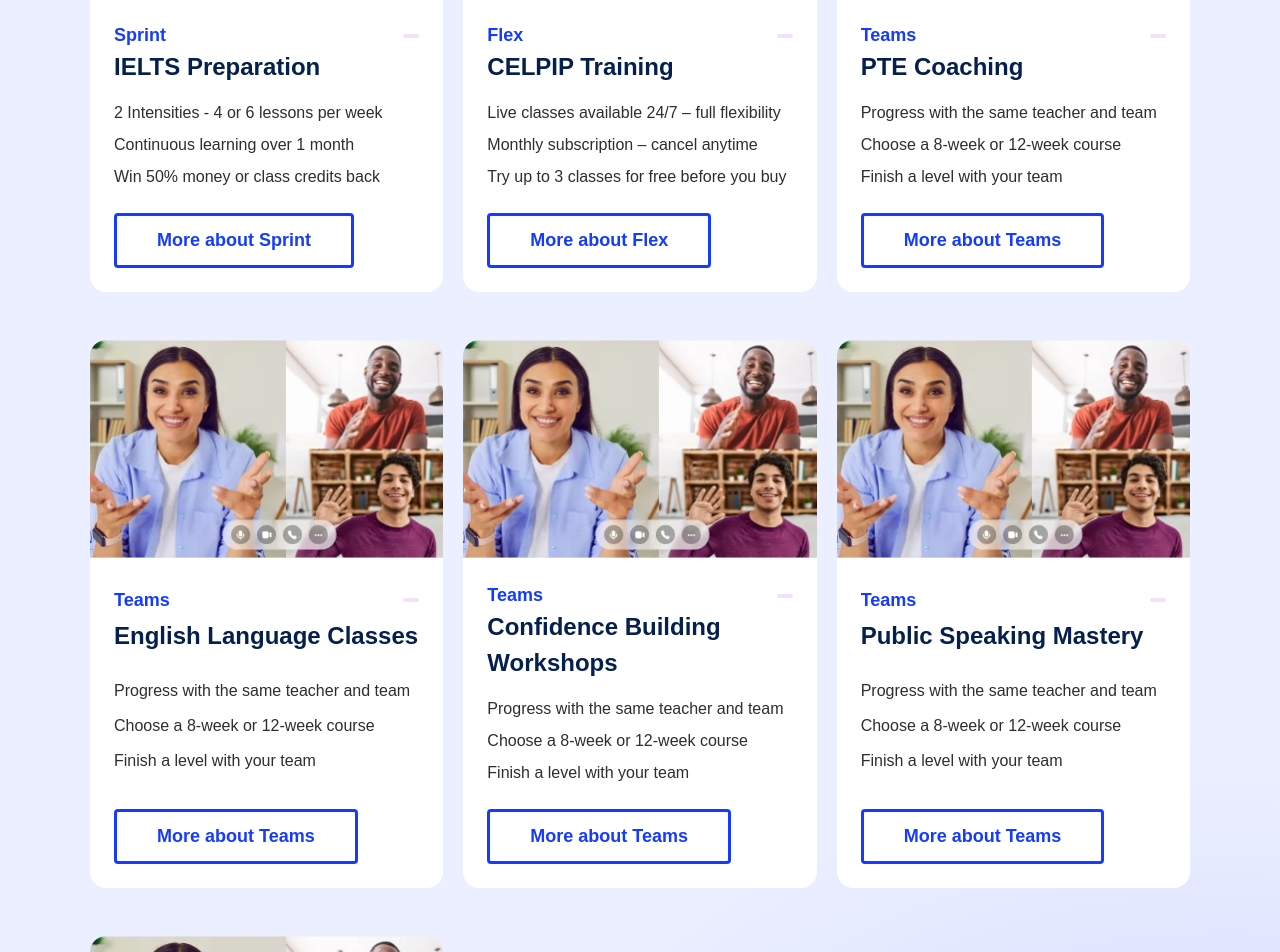
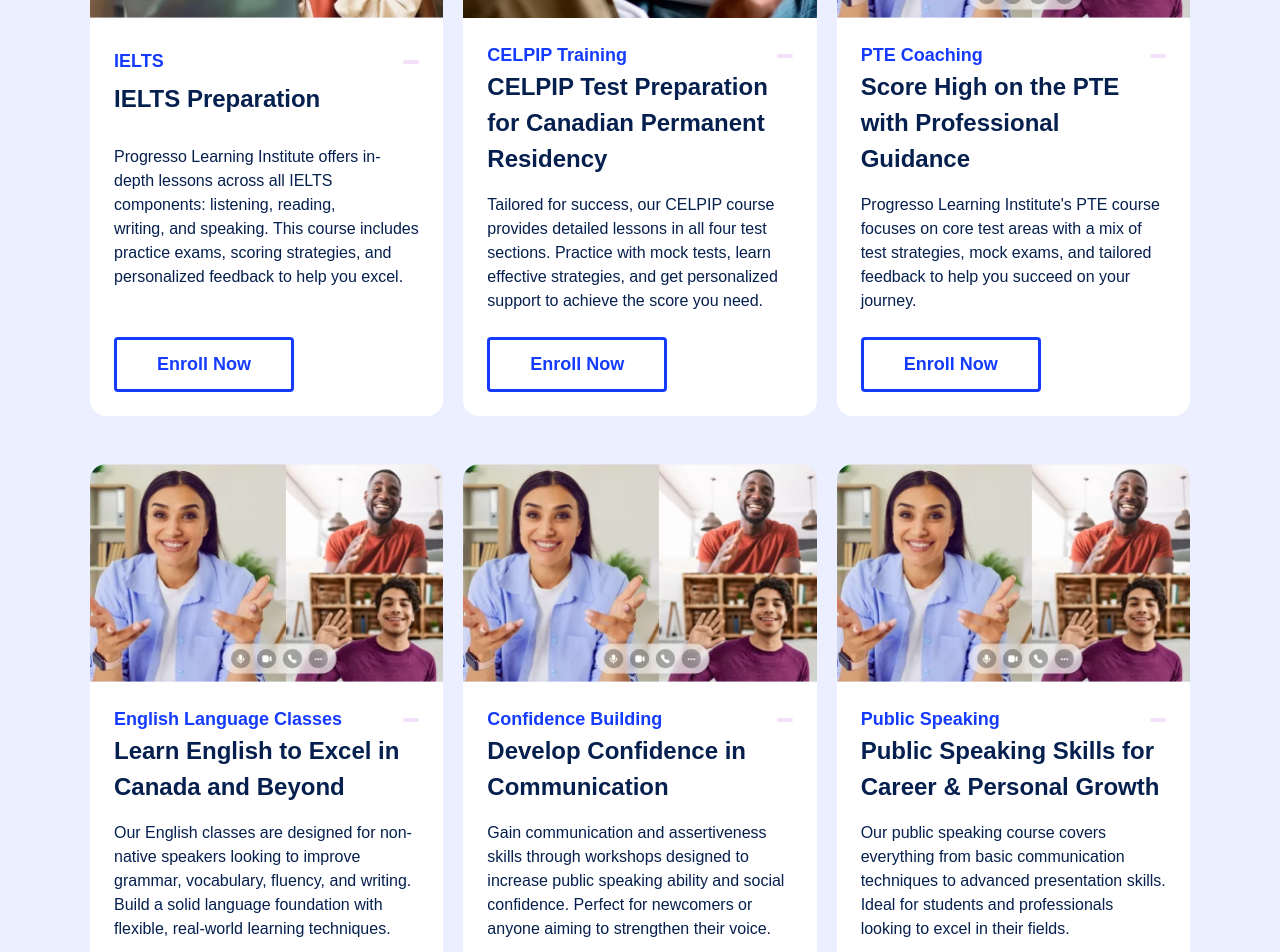
Before and after one commit to bahar-dc/learn-react, a React (Create React App) app: page / in a window 1280 px wide. Shown: the part 1760-2712 px from the top of the page. Built offline with nearby package versions, Linux system fonts and the light colour scheme.

Commit message:
Content updates

```diff
--- a/src/Components/Banner.jsx
+++ b/src/Components/Banner.jsx
@@ -6,11 +6,11 @@
             <section  className="hero bottom-tablet-image trustpilot style-homepage-revamp lingoda-grid--first">
                 <div className="site-container">
                     <div className="content-container">
-                        <h1>Unlock Your Future with Expert <span>Language & Communication</span> Training</h1>
+                        <h1>Welcome to Progresso Learning Institute – Your Global Partner in Success</h1>
                         <p className='description'>
-                            Prepare for IELTS, CELPIP, PTE, and Enhance Your English Language Skills for Immigration and Career Success.
+                            Empowering you to excel in Canada and beyond through customized courses in English proficiency, confidence building, public speaking, and cultural adaptation.
                         </p>
-                        <a href="/cources" className="link button blue primary">View Courses</a>
+                        <a href="/cources" className="link button blue primary">Explore Our Courses</a>
                     </div>
                     <div className="image-container">
                         <div>
--- a/src/Components/Learning.jsx
+++ b/src/Components/Learning.jsx
@@ -8,9 +8,11 @@
             <section className="learning-styles-carousel">
                 <span className="outer-bg" style={{background:'#ECEFFF'}}></span>
                 <div>
-                    <div className="site-container">
-                        <h2>Courses Tailored for Your   <span style={{color:'#153bff'}}>Success
+                    <div className="site-container learning-section-head">
+                        <h2>Courses Tailored for Your  <br /> <span style={{color:'#153bff'}}>Success
                             </span></h2>
+                            {/* <h3>Achieve your dreams of studying, working, <br /> or living abroad with expert guidance.</h3> */}
+
                     </div>
                     <div className="site-container learning-styles-cards dekstop-cards">
                         <div className="cards-container">
@@ -20,47 +22,30 @@
                                 </div>
                                 <div className="card-content">
                                     <div className="card-header">
-                                        <p>Sprint</p><span></span>
+                                        <p>IELTS</p><span></span>
                                     </div>
                                     <h3 className="card-title">IELTS Preparation</h3>
                                     <ul className="text-list">
-                                        <li>
-                                           2 Intensities - 4 or 6 lessons per week
-                                        </li>
-                                        <li>
-                                          Continuous learning over 1 month
-                                        </li>
-                                        <li>
-                                           Win 50% money or class credits back
-                                        </li>
+                                        <p>Progresso Learning Institute offers in-depth lessons across all IELTS components: listening, reading, <br /> writing, and speaking. This course includes practice exams, scoring strategies, and personalized feedback to help you excel.</p>
                                     </ul>
                                     <div className="link-container"><a href="sprint.html"
-                                            className="link button blue secondary">More about Sprint</a></div>
+                                            className="link button blue secondary">Enroll Now</a></div>
                                 </div>
                             </div>
                             <div className=" card">
                                 <div className="card-image">
                                     <img src={LearningImage2} alt="Alt text" />
-                                   <span>Free trial</span>
+                                   {/* <span>Free trial</span> */}
                                 </div>
                                 <div className="card-content">
                                     <div className="card-header">
-                                        <p>Flex</p><span></span>
+                                        <p>CELPIP Training</p><span></span>
                                     </div>
-                                    <h3 className="card-title">CELPIP Training</h3>
+                                    <h3 className="card-title">CELPIP Test Preparation for Canadian Permanent Residency</h3>
                                     <ul className="text-list">
-                                        <li>
-                                          Live classes available 24/7 &ndash; full flexibility
-                                        </li>
-                                        <li>
-                                          Monthly subscription &ndash; cancel anytime
-                                        </li>
-                                        <li>
-                                          Try up to 3 classes for free before you buy
-                                        </li>
+                                       <p>Tailored for success, our CELPIP course provides detailed lessons in all four test sections. Practice with mock tests, learn effective strategies, and get personalized support to achieve the score you need.</p>
                                     </ul>
-                                    <div className="link-container"><a href="flex.html" className="link button blue secondary">More
-                                            about Flex</a></div>
+                                    <div className="link-container"><a href="flex.html" className="link button blue secondary">Enroll Now</a></div>
                                 </div>
                             </div>
                             <div className=" card">
@@ -69,22 +54,13 @@
                                 </div>
                                 <div className="card-content">
                                     <div className="card-header">
-                                        <p>Teams</p><span></span>
+                                        <p>PTE Coaching</p><span></span>
                                     </div>
-                                    <h3 className="card-title">PTE Coaching</h3>
+                                    <h3 className="card-title">Score High on the PTE with Professional Guidance</h3>
                                     <ul className="text-list">
-                                        <li>
-                                          Progress with the same teacher and team
-                                        </li>
-                                        <li>
-                                          Choose a 8-week or 12-week course
-                                        </li>
-                                        <li>
-                                          Finish a level with your team
-                                        </li>
+                                        <p>Progresso Learning Institute's PTE course focuses on core test areas with a mix of test strategies, mock exams, and tailored feedback to help you succeed on your journey.</p>
                                     </ul>
-                                    <div className="link-container"><a href="teams.html" className="link button blue secondary">More
-                                            about Teams</a></div>
+                                    <div className="link-container"><a href="flex.html" className="link button blue secondary">Enroll Now</a></div>
                                 </div>
                             </div>
                             <div className=" card">
@@ -93,22 +69,13 @@
                                 </div>
                                 <div className="card-content">
                                     <div className="card-header">
-                                        <p>Teams</p><span></span>
+                                        <p>English Language Classes</p><span></span>
                                     </div>
-                                    <h3 className="card-title">English Language Classes</h3>
+                                    <h3 className="card-title">Learn English to Excel in Canada and Beyond</h3>
                                     <ul className="text-list">
-                                        <li>
-                                          Progress with the same teacher and team
-                                        </li>
-                                        <li>
-                                          Choose a 8-week or 12-week course
-                                        </li>
-                                        <li>
-                                          Finish a level with your team
-                                        </li>
+                                        <p>Our English classes are designed for non-native speakers looking to improve grammar, vocabulary, fluency, and writing. Build a solid language foundation with flexible, real-world learning techniques.</p>
                                     </ul>
-                                    <div className="link-container"><a href="teams.html" className="link button blue secondary">More
-                                            about Teams</a></div>
+                                   <div className="link-container"><a href="flex.html" className="link button blue secondary">Enroll Now</a></div>
                                 </div>
                             </div>
                             <div className=" card">
@@ -117,22 +84,13 @@
                                 </div>
                                 <div className="card-content">
                                     <div className="card-header">
-                                        <p>Teams</p><span></span>
+                                        <p>Confidence Building</p><span></span>
                                     </div>
-                                    <h3 className="card-title">Confidence Building Workshops</h3>
+                                    <h3 className="card-title">Develop Confidence in Communication</h3>
                                     <ul className="text-list">
-                                        <li>
-                                          Progress with the same teacher and team
-                                        </li>
-                                        <li>
-                                          Choose a 8-week or 12-week course
-                                        </li>
-                                        <li>
-                                          Finish a level with your team
-                                        </li>
+                                       <p>Gain communication and assertiveness skills through workshops designed to increase public speaking ability and social confidence. Perfect for newcomers or anyone aiming to strengthen their voice.</p>
                                     </ul>
-                                    <div className="link-container"><a href="teams.html" className="link button blue secondary">More
-                                            about Teams</a></div>
+                                   <div className="link-container"><a href="flex.html" className="link button blue secondary">Enroll Now</a></div>
                                 </div>
                             </div>
                             <div className=" card">
@@ -141,22 +99,13 @@
                                 </div>
                                 <div className="card-content">
                                     <div className="card-header">
-                                        <p>Teams</p><span></span>
+                                        <p>Public Speaking</p><span></span>
                                     </div>
-                                    <h3 className="card-title">Public Speaking Mastery</h3>
+                                    <h3 className="card-title">Public Speaking Skills for Career & Personal Growth</h3>
                                     <ul className="text-list">
-                                        <li>
-                                          Progress with the same teacher and team
-                                        </li>
-                                        <li>
-                                          Choose a 8-week or 12-week course
-                                        </li>
-                                        <li>
-                                          Finish a level with your team
-                                        </li>
+                                       <p>Our public speaking course covers everything from basic communication techniques to advanced presentation skills. Ideal for students and professionals looking to excel in their fields.</p>
                                     </ul>
-                                    <div className="link-container"><a href="teams.html" className="link button blue secondary">More
-                                            about Teams</a></div>
+                                   <div className="link-container"><a href="flex.html" className="link button blue secondary">Enroll Now</a></div>
                                 </div>
                             </div>
                             <div className=" card">
@@ -165,22 +114,28 @@
                                 </div>
                                 <div className="card-content">
                                     <div className="card-header">
-                                        <p>Teams</p><span></span>
+                                        <p>Interview Preparation</p><span></span>
                                     </div>
-                                    <h3 className="card-title">Interview Preparation</h3>
+                                    <h3 className="card-title">Ace Your Job Interviews with Expert Guidance</h3>
                                     <ul className="text-list">
-                                        <li>
-                                          Progress with the same teacher and team
-                                        </li>
-                                        <li>
-                                          Choose a 8-week or 12-week course
-                                        </li>
-                                        <li>
-                                          Finish a level with your team
-                                        </li>
+                                        <p>Practice mock interviews, learn to tackle challenging questions, and boost your interview confidence. Perfect for job seekers looking to stand out in competitive fields.</p>
                                     </ul>
-                                    <div className="link-container"><a href="teams.html" className="link button blue secondary">More
-                                            about Teams</a></div>
+                                    <div className="link-container"><a href="flex.html" className="link button blue secondary">Enroll Now</a></div>
+                                </div>
+                            </div>
+                            <div className=" card">
+                                <div className="card-image">
+                                    <img src={LearningImage3} alt="Alt text" />
+                                </div>
+                                <div className="card-content">
+                                    <div className="card-header">
+                                        <p>Confidence and Cultural Adaptation</p><span></span>
+                                    </div>
+                                    <h3 className="card-title">Thriving Abroad: Confidence and Cultural Adaptation</h3>
+                                    <ul className="text-list">
+                                        <p>This course offers newcomers practical skills to adjust to a new culture and build connections confidently. Learn everything from local etiquette, dressing appropriately, interview preparation, to effective networking and making lasting friendships.</p>
+                                    </ul>
+                                   <div className="link-container"><a href="flex.html" className="link button blue secondary">Enroll Now</a></div>
                                 </div>
                             </div>
                         </div>
```
Also changed, not shown: src/Assets/Css/Style.css.
